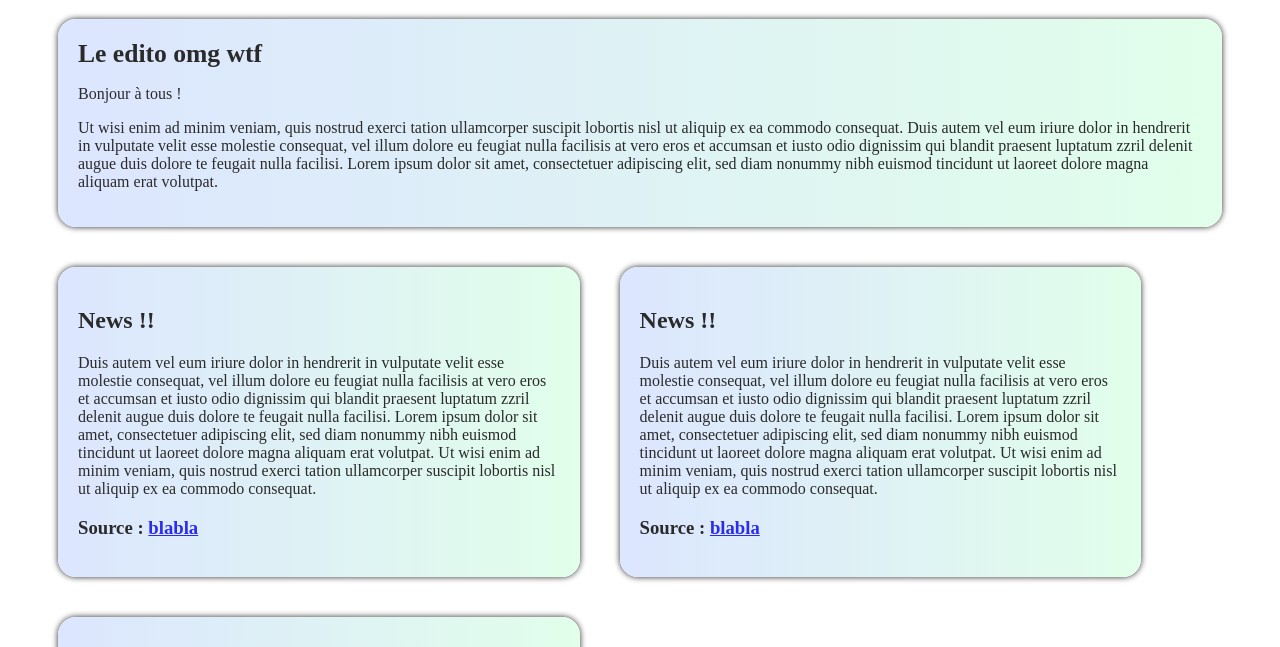
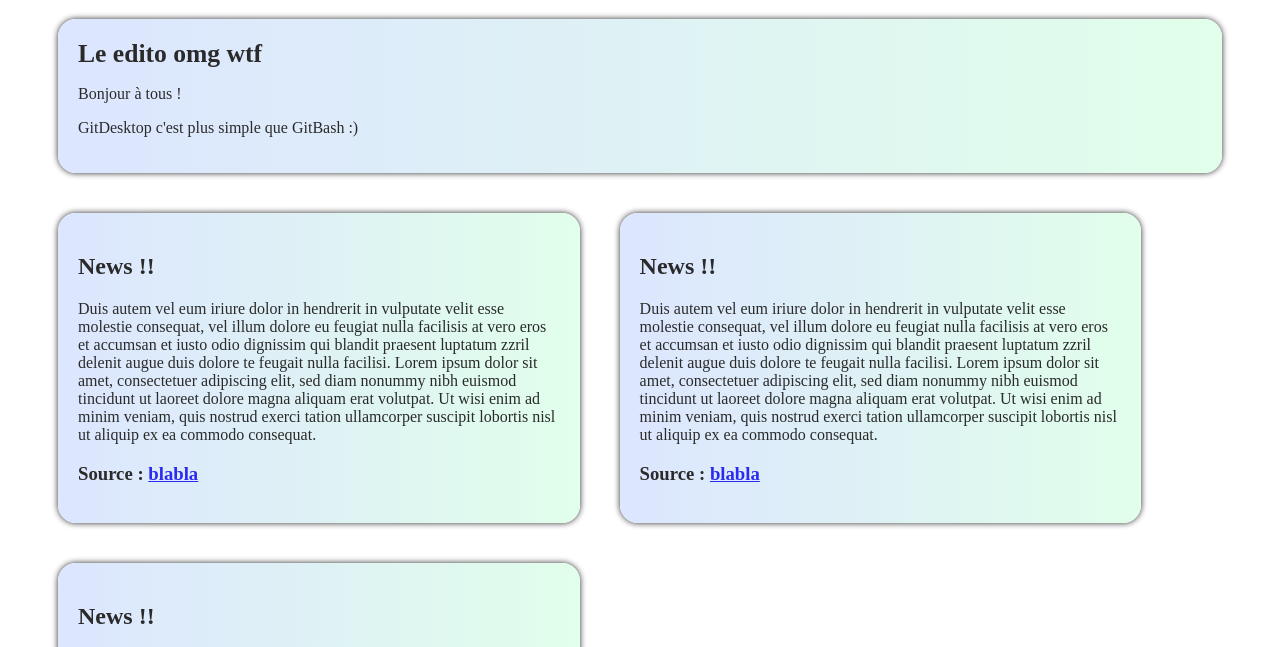
Before and after one commit to JunKerophile/TP3-Github, a plain HTML site: page index.html in a window 1280 px wide. Shown: the part 86-733 px from the top of the page. Drawn offline with Linux system fonts and the light colour scheme.

Commit message:
Update index.html

```diff
--- a/index.html
+++ b/index.html
@@ -31,7 +31,7 @@
 			Bonjour à tous !
 		</p>
 		<p>
-			Ut wisi enim ad minim veniam, quis nostrud exerci tation ullamcorper suscipit lobortis nisl ut aliquip ex ea commodo consequat. Duis autem vel eum iriure dolor in hendrerit in vulputate velit esse molestie consequat, vel illum dolore eu feugiat nulla facilisis at vero eros et accumsan et iusto odio dignissim qui blandit praesent luptatum zzril delenit augue duis dolore te feugait nulla facilisi. Lorem ipsum dolor sit amet, consectetuer adipiscing elit, sed diam nonummy nibh euismod tincidunt ut laoreet dolore magna aliquam erat volutpat.
+			GitDesktop c'est plus simple que GitBash :)
 		</p>
 
 	</div>
```
